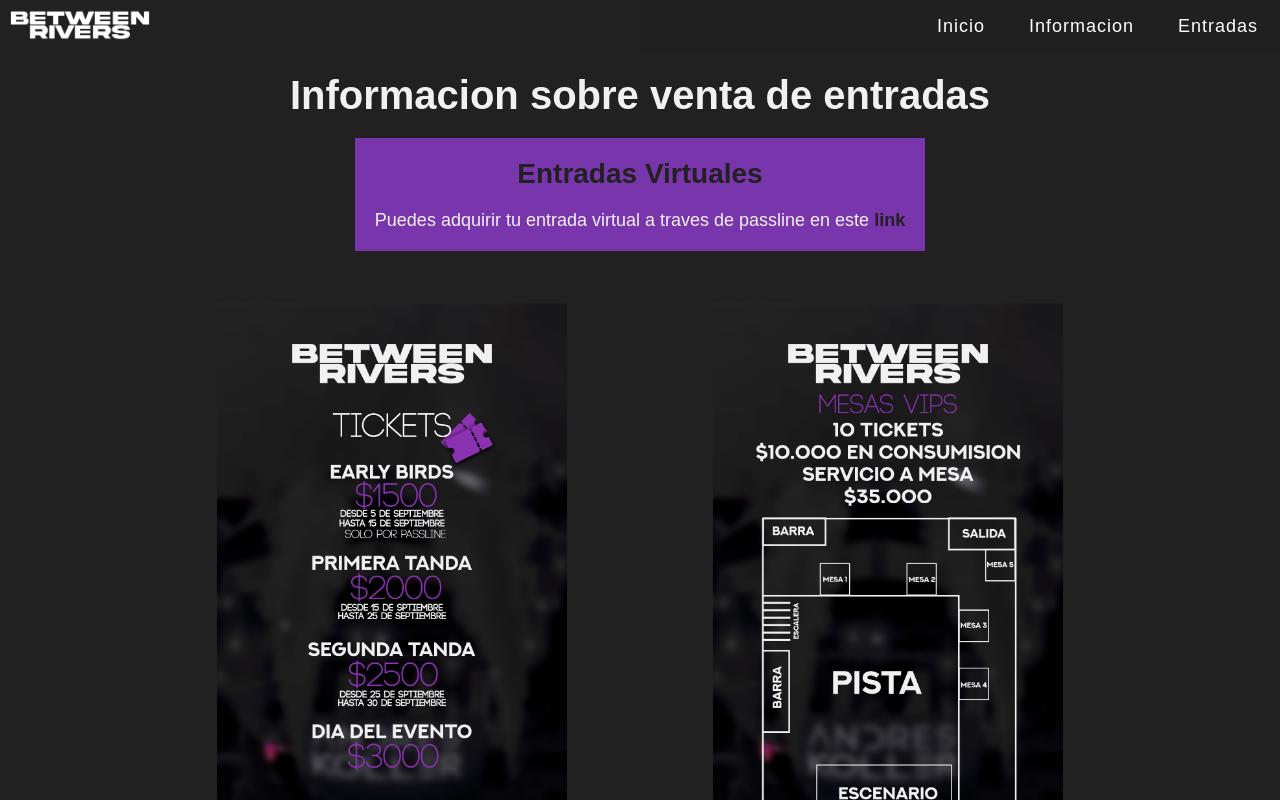
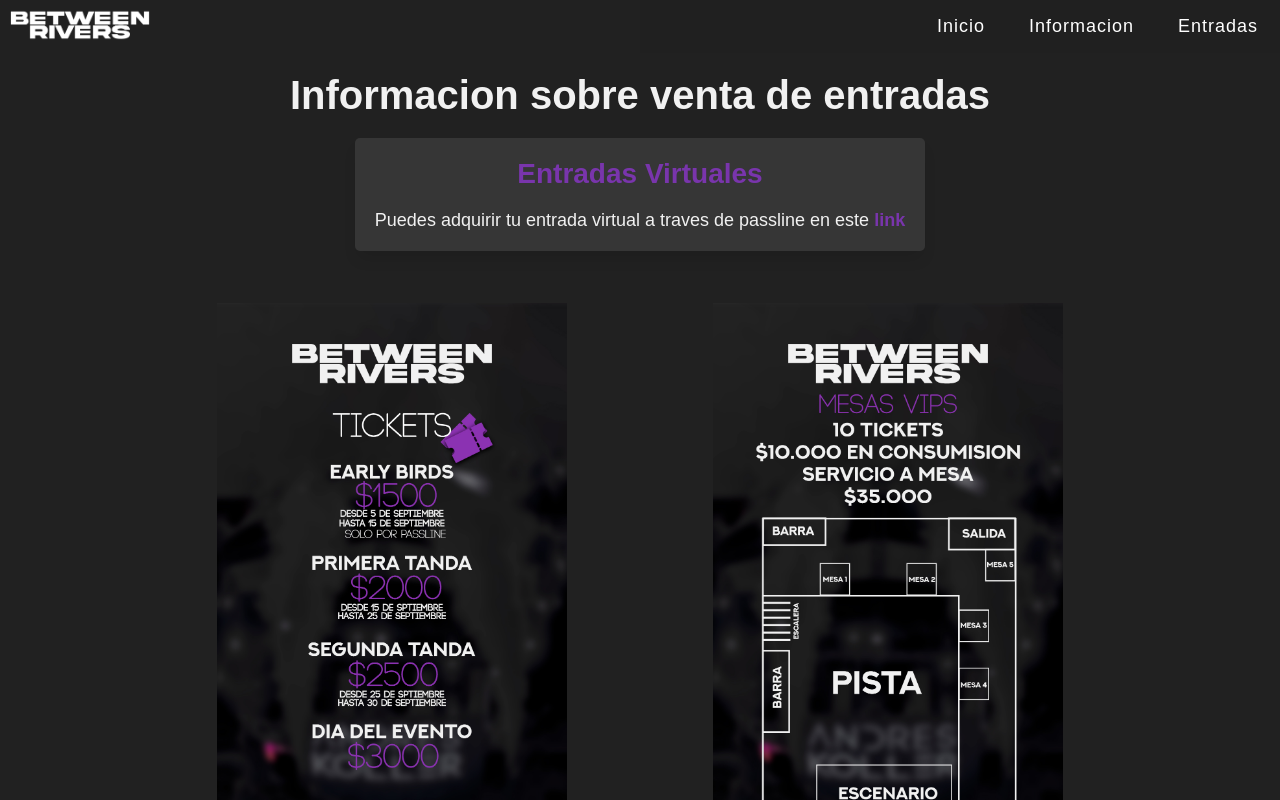
Before and after one commit to juanoliver995/Between-Rivers, a React (Create React App) app: page /entradas in a window 1280 px wide. Shown: the top 800 px of the page. Built offline with nearby package versions, Linux system fonts and the light colour scheme; no server answers.

Commit message:
test aprobado

```diff
--- a/src/App.css
+++ b/src/App.css
@@ -35,6 +35,7 @@
 :root {
   --ligth-grey: #f1f1f1;
   --dark-grey: #212121;
+  --dark-grey-box: #363636;
   --ligth-purple: rgb(170, 103, 182);
   --ligth-grey-violet: #e9ccf1;
   --font-ticket: 'Graduate', cursive;
@@ -1072,6 +1073,7 @@
   justify-content: space-between;
   padding: 20px;
   text-align: center;
+  box-shadow: 0px 10px 15px -3px rgba(0, 0, 0, 0.3);
 }
 
 .card-points p {
@@ -1169,14 +1171,16 @@
 
 .entradas-info {
   margin: 20px auto;
-  background-color: var(--purple-main);
+  background-color: var(--dark-grey-box);
   padding: 20px;
   text-align: center;
   max-width: 600px;
+  border-radius: 5px;
+  box-shadow: 0px 10px 15px -3px rgba(0, 0, 0, 0.1);
 }
 
 .entradas-info h3 {
-  color: var(--dark-grey);
+  color: var(--purple-main);
   font-size: 28px;
   font-weight: 600;
   margin-bottom: 20px;
@@ -1189,7 +1193,7 @@
 
 .entradas-info p a {
   font-weight: 700;
-  color: var(--dark-grey);
+  color: var(--purple-main);
 }
 
 .container-entradas-img {
--- a/src/App.js
+++ b/src/App.js
@@ -29,7 +29,7 @@
           <Route path='/createTickets' element={<CreateTickets />} />
           <Route path="/card" element={<ContainerCard />}/>
           <Route path="/ticket" element={<ContainerTicket />} />
-            <Route path="/entradas" element={<Entradas />} />
+          <Route path="/entradas" element={<Entradas />} />
         </Routes>
     </BrowserRouter>
     </TicketContextProvider>
--- a/src/components/Artist.js
+++ b/src/components/Artist.js
@@ -2,8 +2,7 @@
 import spotify from "../images/spotify.png"
 import youtube from "../images/youtube.png"
 import instagram from "../images/instagram.png"
-import { useState } from "react"
-import Loader from './Loader'
+
 const Artist = ({ artist }) => {
 
     return (
--- a/src/components/InformationContainer.js
+++ b/src/components/InformationContainer.js
@@ -7,7 +7,7 @@
     const [loading, setLoading] = useState(false)
     useEffect(() => {
         setLoading(true)
-        fetch("http://localhost:3001/api/artists")
+        fetch("https://shrouded-dusk-50176.herokuapp.com/api/artists")
             .then(response => response.json())
             .then((data) => {
                 setArtists(data)
```
